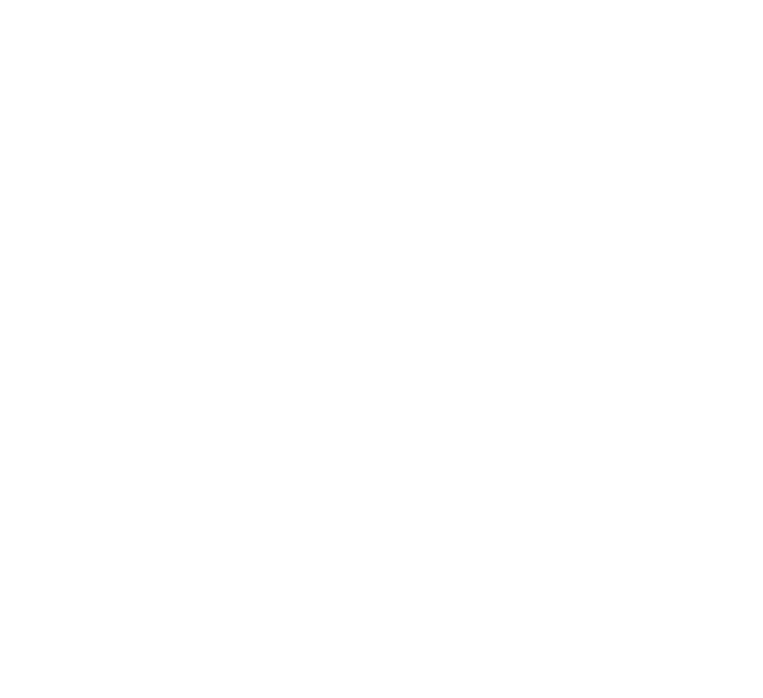
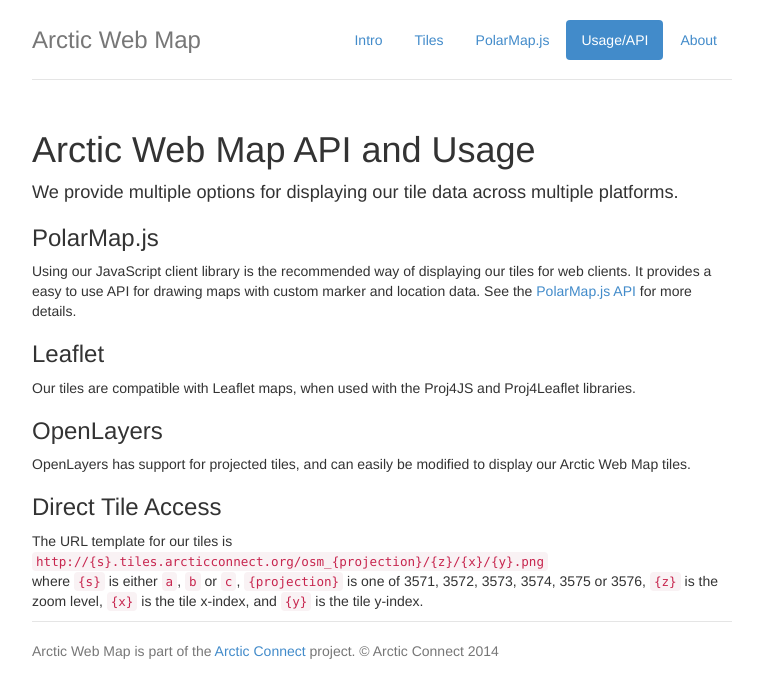
Before and after one commit to GeoSensorWebLab/arctic-web-map-pages, a plain HTML site: page usage.html in a window 1280 px wide. Shown: the whole page, without its empty margins (258-1021 px from the left). Drawn offline with Linux system fonts and the light colour scheme.

Commit message:
Add usage page

```diff
--- a/usage.html
+++ b/usage.html
@@ -0,0 +1,76 @@
+<!DOCTYPE html>
+<html lang="en">
+  <head>
+    <meta charset="utf-8">
+    <meta http-equiv="X-UA-Compatible" content="IE=edge">
+    <meta name="viewport" content="width=device-width, initial-scale=1">
+    <meta name="description" content="Arctic Web Map Tool">
+    <meta name="author" content="James Badger, Arctic Connect">
+    <link rel="icon" href="images/favicon.ico">
+
+    <title>Arctic Web Map API and Usage</title>
+
+    <link href="css/bootstrap.min.css" rel="stylesheet">
+
+    <!-- Custom styles for this template -->
+    <link href="css/main.css" rel="stylesheet">
+
+    <!-- HTML5 shim and Respond.js for IE8 support of HTML5 elements and media queries -->
+    <!--[if lt IE 9]>
+      <script src="https://oss.maxcdn.com/html5shiv/3.7.2/html5shiv.min.js"></script>
+      <script src="https://oss.maxcdn.com/respond/1.4.2/respond.min.js"></script>
+    <![endif]-->
+  </head>
+
+  <body>
+
+    <div class="container">
+      <div class="header">
+        <ul class="nav nav-pills pull-right" role="tablist">
+          <li role="presentation"><a href="index.html">Intro</a></li>
+          <li role="presentation"><a href="tiles.html">Tiles</a></li>
+          <li role="presentation"><a href="polarmap.html">PolarMap.js</a></li>
+          <li role="presentation" class="active"><a href="usage.html">Usage/API</a></li>
+          <li role="presentation"><a href="about.html">About</a></li>
+        </ul>
+        <h3 class="text-muted">Arctic Web Map</h3>
+      </div>
+
+      <div class="row">
+        <div class="col-lg-12">
+          <h1>Arctic Web Map API and Usage</h1>
+          <p class="lead">We provide multiple options for displaying our tile data across multiple platforms.</p>
+
+          <h3>PolarMap.js</h3>
+
+          <p>Using our JavaScript client library is the recommended way of displaying our tiles for web clients. It provides a easy to use API for drawing maps with custom marker and location data. See the <a href="polarmap.html">PolarMap.js API</a> for more details.</p>
+
+          <h3>Leaflet</h3>
+
+          <p>Our tiles are compatible with Leaflet maps, when used with the Proj4JS and Proj4Leaflet libraries.</p>
+
+          <h3>OpenLayers</h3>
+
+          <p>OpenLayers has support for projected tiles, and can easily be modified to display our Arctic Web Map tiles.</p>
+
+          <h3>Direct Tile Access</h3>
+
+          <p>The URL template for our tiles is <code>http://{s}.tiles.arcticconnect.org/osm_{projection}/{z}/{x}/{y}.png</code>
+            <br>
+            where <code>{s}</code> is either <code>a</code>, <code>b</code> or <code>c</code>,
+            <code>{projection}</code> is one of 3571, 3572, 3573, 3574, 3575 or 3576,
+            <code>{z}</code> is the zoom level,
+            <code>{x}</code> is the tile x-index,
+            and <code>{y}</code> is the tile y-index.
+          </p>
+
+        </div>
+      </div>
+
+      <div class="footer">
+        <p>Arctic Web Map is part of the <a href="http://arcticconnect.org">Arctic Connect</a> project. &copy; Arctic Connect 2014</p>
+      </div>
+
+    </div> <!-- /container -->
+  </body>
+</html>
```
Also changed, not shown: tiles.html (+0 -9 lines).
